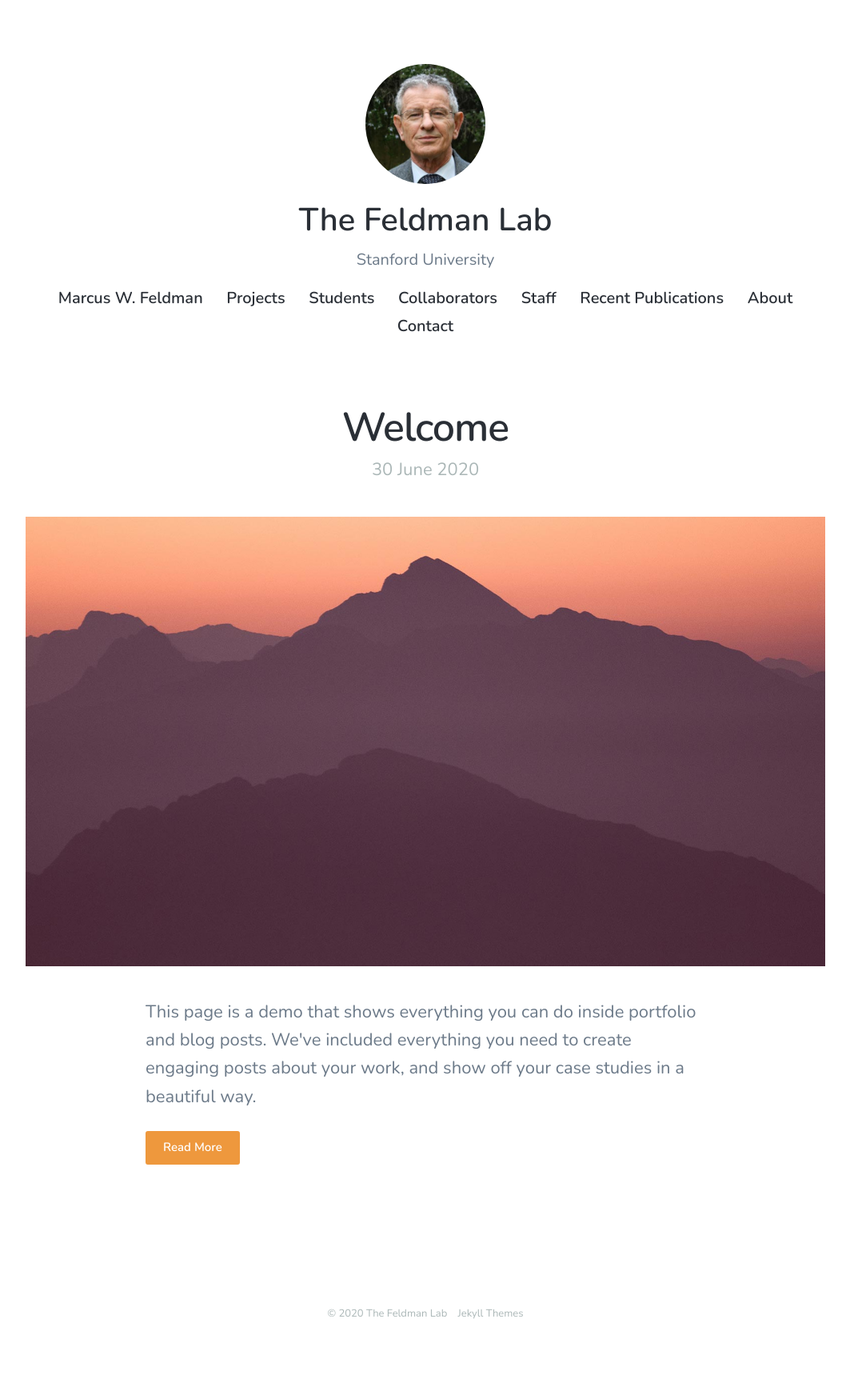
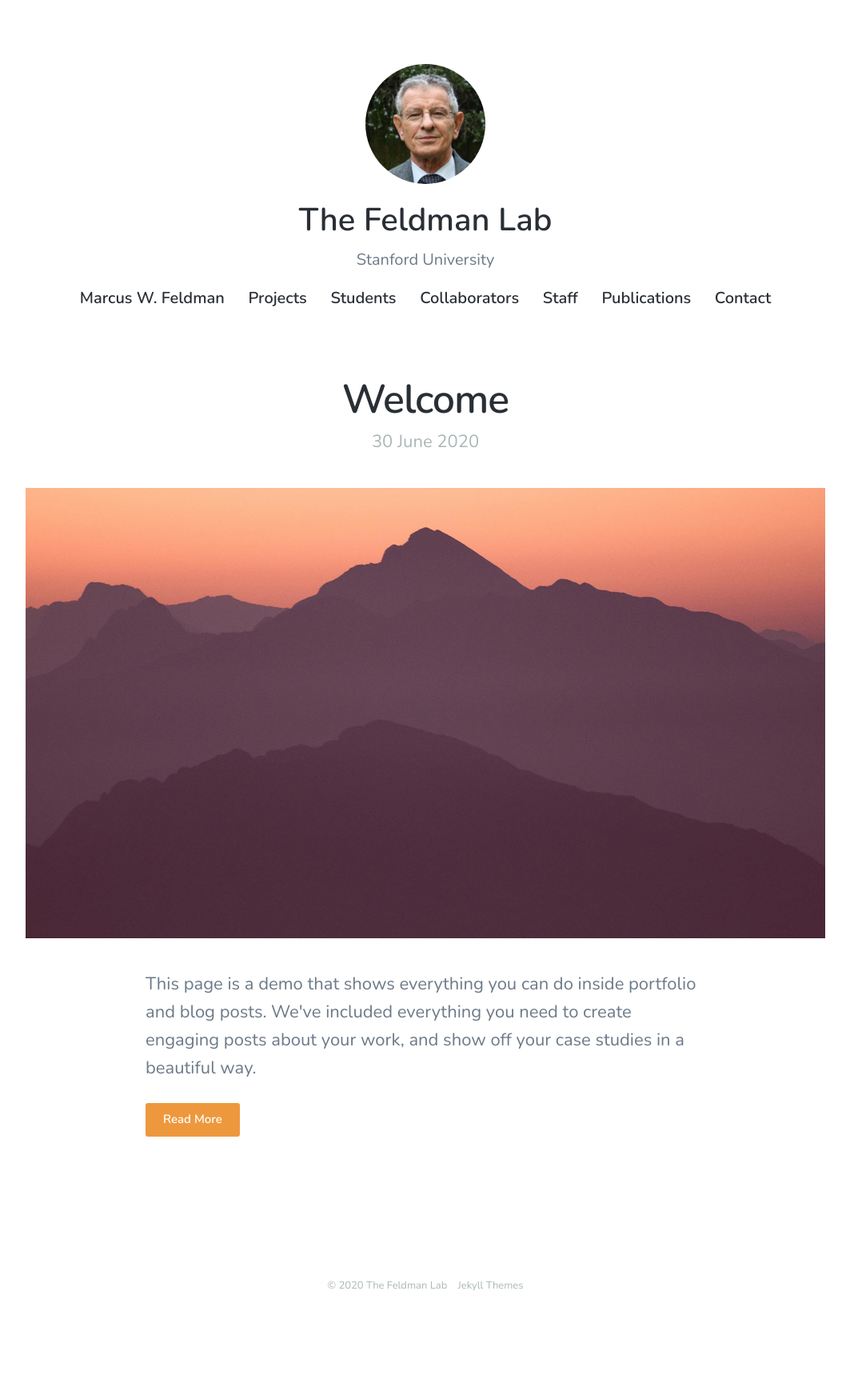
Before and after one commit to mepster/mfeldmanlab.github.io, a Jekyll site: the page built from index.html, in a window 1280 px wide. Shown: the whole page at 80% size, without its empty margins (108-1171 px from the left). Built offline with Jekyll 4.4.1, drawn with Linux system fonts in a browser that asks for light colours; nearby versions of some CDN libraries; the list of posts is cut into pages by our own code; after the commit the page ends 1694 px from its top, so only the background shows below that.

Commit message:
Update settings.yml

```diff
--- a/_data/settings.yml
+++ b/_data/settings.yml
@@ -20,10 +20,10 @@ menu_settings:
       url: '/collaborators/'
     - title: 'Staff'
       url: '/staff/'
-    - title: 'Recent Publications'
+    - title: 'Publications'
       url: '/publications/'
-    - title: 'About'
-      url: '/about'
+#    - title: 'About'
+#      url: '/about'
     - title: 'Contact'
       url: '/contact'
 
```
